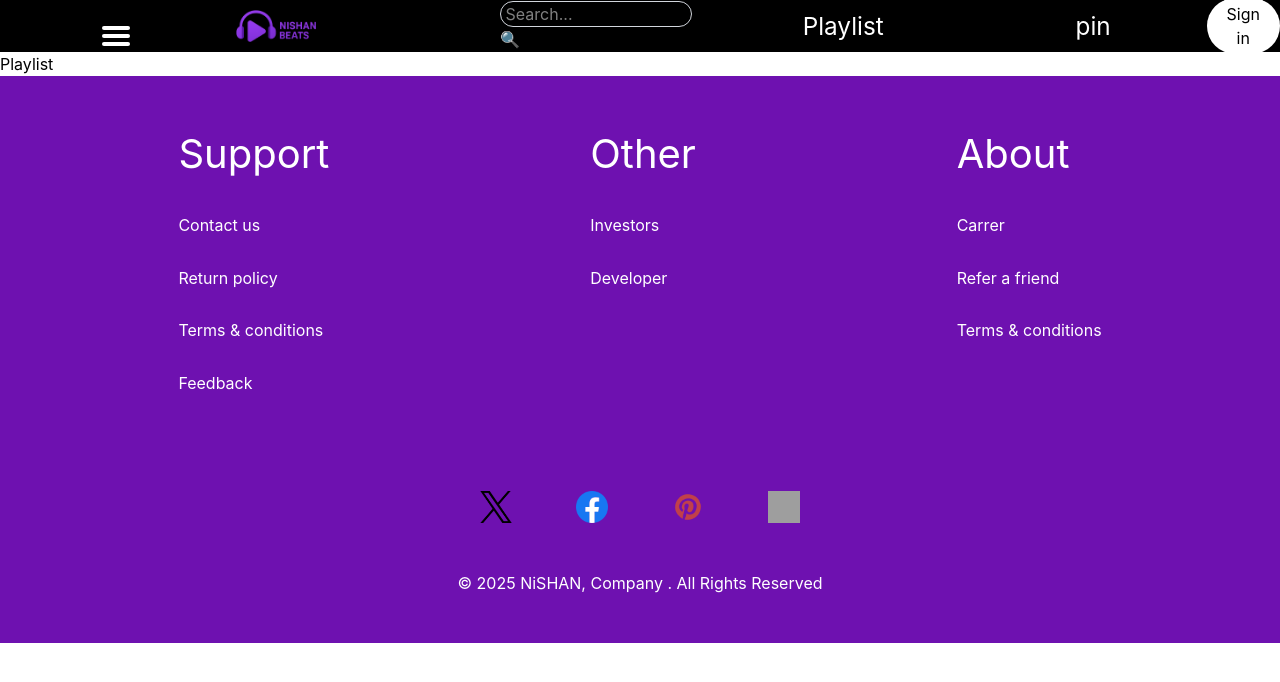
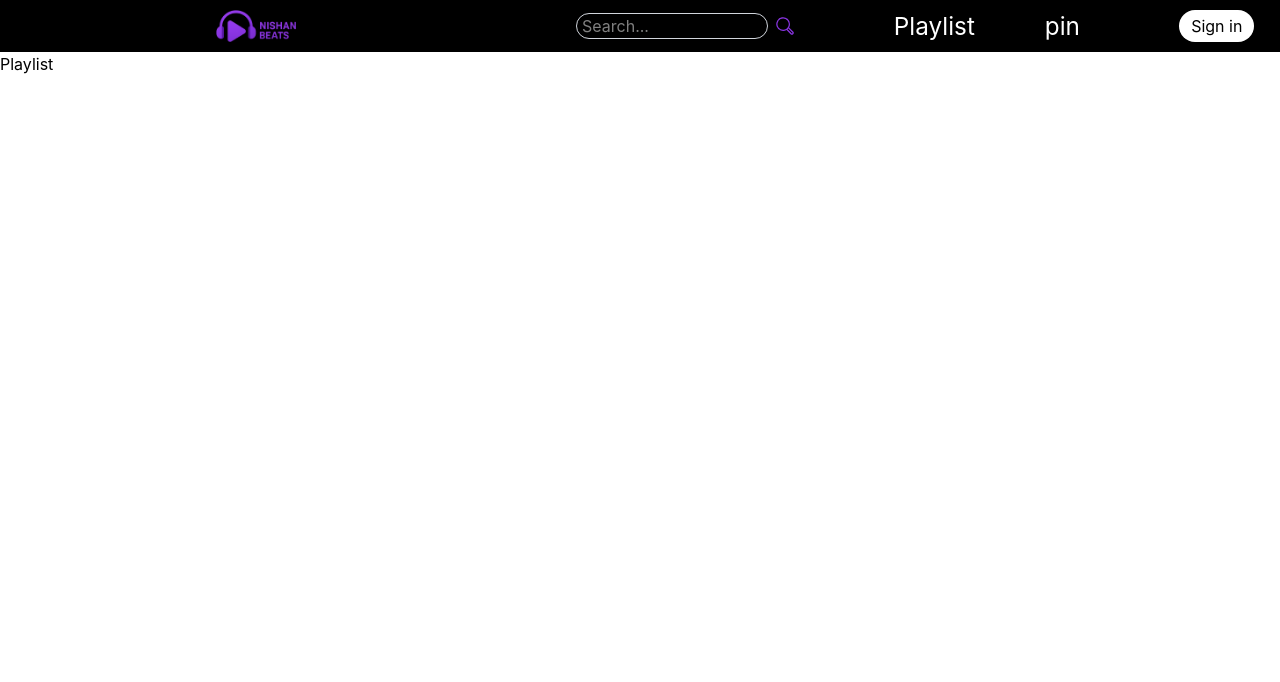
Before and after one commit to NiSHAN808/MusicPlayer-f, a React (Vite) app: page /playlist in a window 1280 px wide. Shown: the top 682 px of the page. Built offline with nearby package versions, Linux system fonts and the light colour scheme; grey boxes are pictures that could not be loaded.

Commit message:
song clink bug fixed

```diff
--- a/src/Blocks/SongPageRec.jsx
+++ b/src/Blocks/SongPageRec.jsx
@@ -23,7 +23,9 @@ const SongPageRec = (props) => {
             <div className=" font-bold  text-[4.5vw] lg:text-[2.5vw]  overflow-hidden h-[6vw] lg:h-[4vw]">
               {props.title}
             </div>
-            <div className=" text-[3.5vw] lg:text-[2vw]">{props.artist}</div>
+            <div className=" text-[3.5vw] text-stone-500 lg:text-[2vw] overflow-hidden h-[5vw] lg:h-[3vw]">
+              {props.artist}
+            </div>
           </div>
           <div className="bg-red absolute right-0 inline-flex justify-center items-center h-full p-[3vw]">
             {props.duration}
--- a/src/main.jsx
+++ b/src/main.jsx
@@ -35,7 +35,6 @@ const router = createBrowserRouter([
       <>
         <Navbar />
         <Playlist />
-        <Footer />
       </>
     ),
   },
@@ -55,7 +54,6 @@ const router = createBrowserRouter([
       <>
         <Navbar />
         <Song />
-        <Footer />
       </>
     ),
   },
--- a/src/pages/HomePage.jsx
+++ b/src/pages/HomePage.jsx
@@ -15,8 +15,8 @@ const HomePage = () => {
   const [songsData, setSongsData] = useState();
   const [lodings, setLoading] = useState(true);
   useEffect(() => {
-    //  fetch("http://localhost:5000/deezer/chart")
-    fetch("https://musicplayer-s.onrender.com/deezer/chart")
+    fetch("http://localhost:5000/deezer/chart")
+      // fetch("https://musicplayer-s.onrender.com/deezer/chart")
       .then((res) => res.json())
       .then((data) => {
         setSongsData(data);
@@ -37,7 +37,12 @@ const HomePage = () => {
             <div className="h-[90vh]">loading</div>
           ) : (
             songsData.tracks.data.map((d, index) => (
-              <div className="inline-flex" key={index}>
+              <div
+                className="inline-flex lg:grid
+ lg:grid-cols-4 lg:gap-4
+              "
+                key={index}
+              >
                 <HomeSongThum
                   titleShort={d.title_short}
                   artistName={d.artist.name}
--- a/src/pages/Navbar.jsx
+++ b/src/pages/Navbar.jsx
@@ -53,11 +53,12 @@ function Navbar(props) {
 
   return (
     <>
-      <nav className="bg-black h-[10vw] flex justify-between items-center sticky top-0 lg:h-13  ">
-        <div className="w-[40vw] inline-flex  justify-center items-center">
+      <nav className="z-5 bg-black h-[10vw] flex justify-between items-center sticky top-0 lg:h-13  ">
+        {/* hamburger and logo */}
+        <div className="w-[40vw] md:w-p[] inline-flex  justify-center items-center">
           <div
             onClick={handleHamClick}
-            className="none hamburger z-5 mr-[1vw] mt-[1.5vw]"
+            className="hidden hamburger z-5 mr-[1vw] mt-[1.5vw] lg:m-[1vw]"
           >
             <svg
               width="40"
@@ -88,7 +89,8 @@ function Navbar(props) {
             </Link>
           </div>
         </div>
-        <div color=" inline-flex flex-row searchBox ">
+        {/*search bar*/}
+        <div className=" inline-flex items-center flex-row searchBox ">
           <input
             type="text"
             placeholder="Search..."
@@ -98,11 +100,20 @@ function Navbar(props) {
             onKeyDown={handleKeyDown}
           />
           <Link to={`/SearchedPage/${secTxt}`}>
-            <button className=" text-gray-500 hover:text-blue-500">🔍</button>
+            <svg
+              xmlns="http://www.w3.org/2000/svg"
+              viewBox="0 0 32 32"
+              className="w-5 h-5 ml-[0.5vw]"
+            >
+              <path
+                d="m29.43 25.39-6.9-6.9A10.86 10.86 0 0 0 24 13a11 11 0 1 0-5.5 9.52l6.91 6.9a2.06 2.06 0 0 0 1.48.59 3.18 3.18 0 0 0 2.17-1 2.6 2.6 0 0 0 .37-3.62zm-11-5.18A8.89 8.89 0 0 1 13 22a9 9 0 1 1 7.23-3.65 9.33 9.33 0 0 1-1.85 1.86zm9.26 7.41a1 1 0 0 1-.82.38l-6.66-6.65-.05-.05 1.2-1.2h.05L28 26.79a1 1 0 0 1-.36.83z"
+                style={{ fill: "#8834e0" }}
+              />
+            </svg>
           </Link>{" "}
         </div>
-        {/* google sign in */}{" "}
-        <div ref={pages} className="pages w-[40vw] flex justify-around">
+        {/* pages */}{" "}
+        <div ref={pages} className="pages w-[20vw] flex justify-around">
           <Link
             to="/Playlist"
             className="hover:text-purple-700 md:text-[3.5vw] text-white lg:text-[2vw] xl:text-[1.9vw]"
@@ -123,13 +134,13 @@ function Navbar(props) {
           {user === null ? (
             <button
               onClick={() => login()}
-              className="bg-white rounded-full py-1 px-3 hover:bg-stone-400"
+              className="bg-white rounded-full py-1 px-3 hover:bg-stone-400 mr-[2vw]"
             >
               Sign in
             </button>
           ) : (
             <img
-              className="rounded-full h-8"
+              className="rounded-full h-8 mr-[2vw]"
               src={user.picture}
               alt="img"
             ></img>
--- a/src/pages/Navbarstyle.css
+++ b/src/pages/Navbarstyle.css
@@ -1,4 +1,4 @@
-@media only screen and (max-width: 768px) {
+@media only screen and (max-width: 1024px) {
   .pages {
     display: none;
 
@@ -24,6 +24,6 @@
   }
 
   .hamburger {
-    display: initial;
+    display: flex;
   }
 }
--- a/src/pages/Song.jsx
+++ b/src/pages/Song.jsx
@@ -14,22 +14,25 @@ function Song() {
   const { id } = useParams();
 
   useEffect(() => {
-    // fetch(`http://localhost:5000/track/${id}`)
-    fetch(`https://musicplayer-s.onrender.com/track/${id}`)
+    fetch(`http://localhost:5000/track/${id}`)
+      //fetch(`https://musicplayer-s.onrender.com/track/${id}`)
       .then((res) => res.json())
       .then((data) => setData(data));
 
-    // fetch("http://localhost:5000/deezer/chart")
-    fetch("https://musicplayer-s.onrender.com/deezer/chart")
+    fetch("http://localhost:5000/deezer/chart")
+      //    fetch("https://musicplayer-s.onrender.com/deezer/chart")
       .then((res) => res.json())
       .then((data) => {
         setDataRec(data);
       });
-    if (audioRef.current) {
+  }, [id]);
+
+  useEffect(() => {
+    if (audioRef.current && data?.preview) {
       audioRef.current.load();
       audioRef.current.play();
     }
-  }, [id]);
+  }, [data]);
 
   function handleMusicChange(index) {
     setPlayedMusic(data[index].music);
@@ -45,7 +48,7 @@ function Song() {
     <>
       <div className="flex flex-col lg:flex-row">
         <div className="inline-flex flex-col justify-center items-center h-[50vh] w-full lg:h-[100vh] lg:w-[40vw] bg-purple-300  ">
-          <div className="inline-flex  h-[30vw] w-[30vw] bg-blue-300 ">
+          <div className="inline-flex  h-[30vw] w-[30vw]  ">
             {data?.album?.cover_medium ? (
               <img
                 src={data.album.cover_medium}
@@ -63,6 +66,9 @@ function Song() {
             </audio>
           ) : null}{" "}
           <input type="checkbox"></input>
+          <h1 className="text-[4vw] font-mono w-full inline-flex justify-center  overflow-hidden">
+            {data.title}
+          </h1>
         </div>
         <div className="bg-stone-950 inline-flex flex-col h-fit w-full  lg:h-[100vh]  lg:w-[60vw] p-[2vw] lg:p-[1.1vw] lg:overflow-y-scroll  scrollbar-thin scrollbar-thumb-blue-500 scrollbar-track-gray-200">
           {dataRec.tracks === undefined ? (
```
